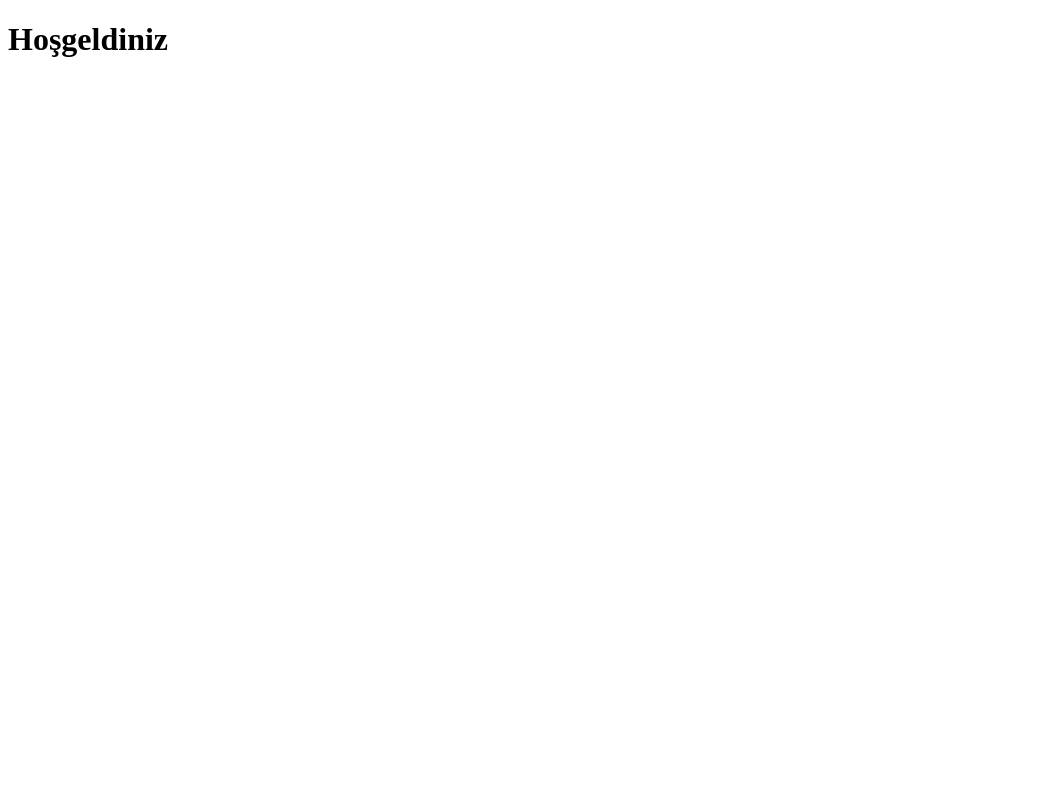
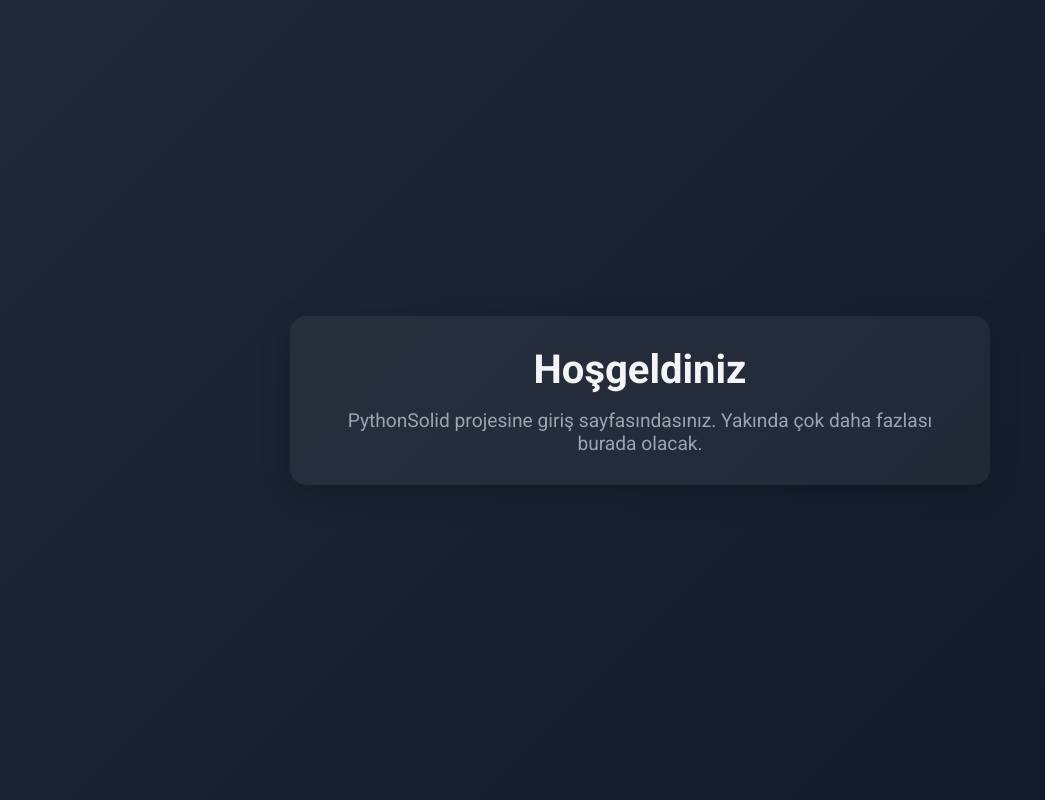
Before and after one commit to sc0x01/pythonsolid, a Django app: page / in a window 1280 px wide. Before the commit the part shown is almost empty. Shown: the whole page, without its empty margins (0-1045 px from the left). Run offline with Django 5.2, Linux system fonts and the light colour scheme.

Commit message:
Anasayfa güncellendi

```diff
--- a/templates/home.html
+++ b/templates/home.html
@@ -1,10 +1,62 @@
 <!DOCTYPE html>
 <html lang="tr">
 <head>
-    <meta charset="UTF-8">
-    <title>PythonSolid - Hoşgeldiniz</title>
+  <meta charset="UTF-8">
+  <meta name="viewport" content="width=device-width, initial-scale=1.0">
+  <title>PythonSolid - Hoşgeldiniz</title>
+  <link href="https://fonts.googleapis.com/css2?family=Roboto:wght@400;700&display=swap" rel="stylesheet">
+  <style>
+    * {
+      margin: 0;
+      padding: 0;
+      box-sizing: border-box;
+    }
+
+    body {
+      font-family: 'Roboto', sans-serif;
+      background: linear-gradient(135deg, #1f2937, #111827);
+      color: #f3f4f6;
+      display: flex;
+      justify-content: center;
+      align-items: center;
+      height: 100vh;
+      text-align: center;
+    }
+
+    .container {
+      max-width: 700px;
+      padding: 30px;
+      background: rgba(255, 255, 255, 0.05);
+      border-radius: 16px;
+      box-shadow: 0 8px 30px rgba(0, 0, 0, 0.2);
+    }
+
+    h1 {
+      font-size: 2.5rem;
+      font-weight: 700;
+      margin-bottom: 16px;
+    }
+
+    p {
+      font-size: 1.2rem;
+      color: #9ca3af;
+    }
+
+    @media (max-width: 600px) {
+      h1 {
+        font-size: 2rem;
+      }
+
+      p {
+        font-size: 1rem;
+      }
+    }
+  </style>
 </head>
 <body>
+  <div class="container">
     <h1>Hoşgeldiniz</h1>
+    <p>PythonSolid projesine giriş sayfasındasınız. Yakında çok daha fazlası burada olacak.</p>
+  </div>
 </body>
 </html>
```
